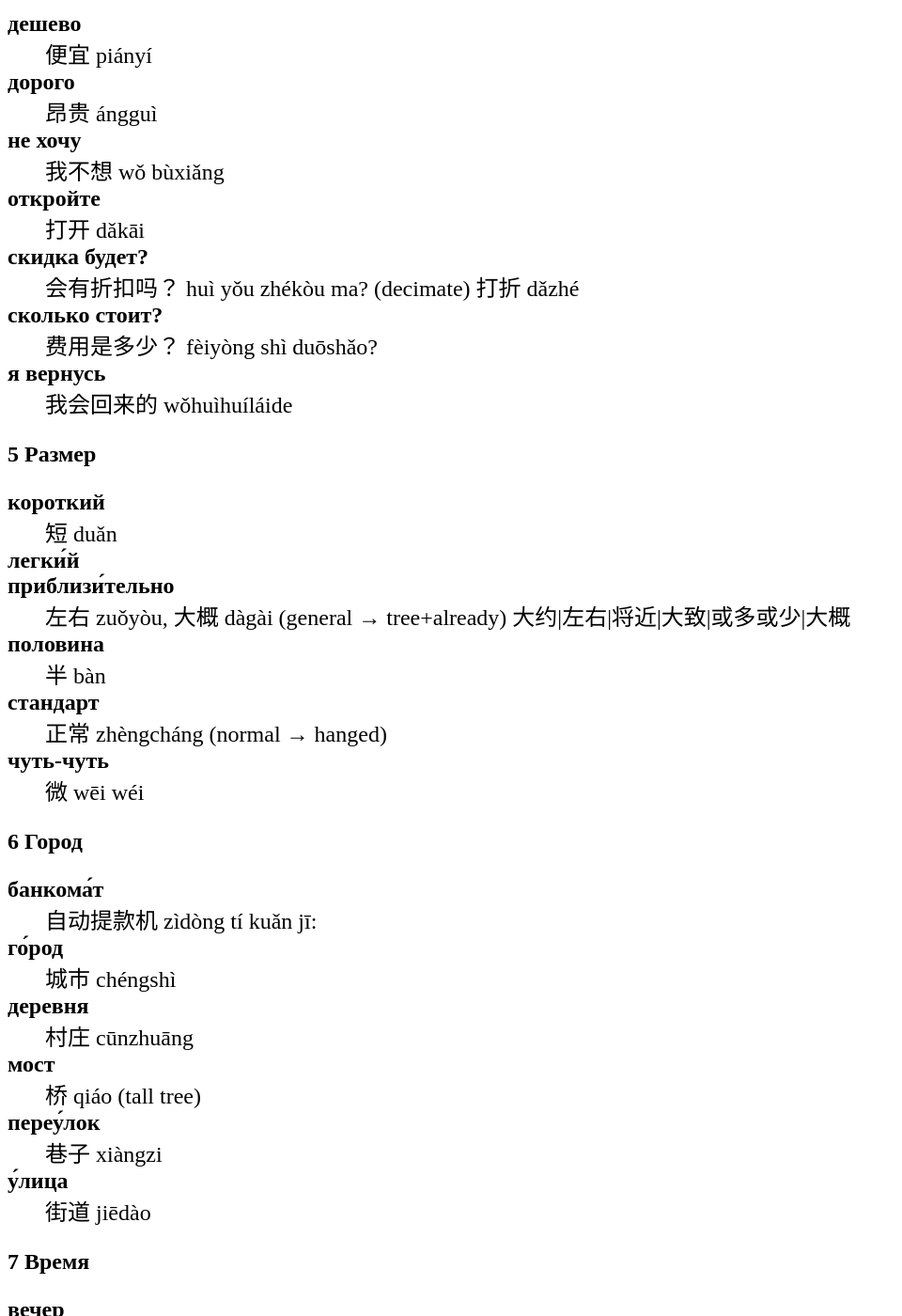
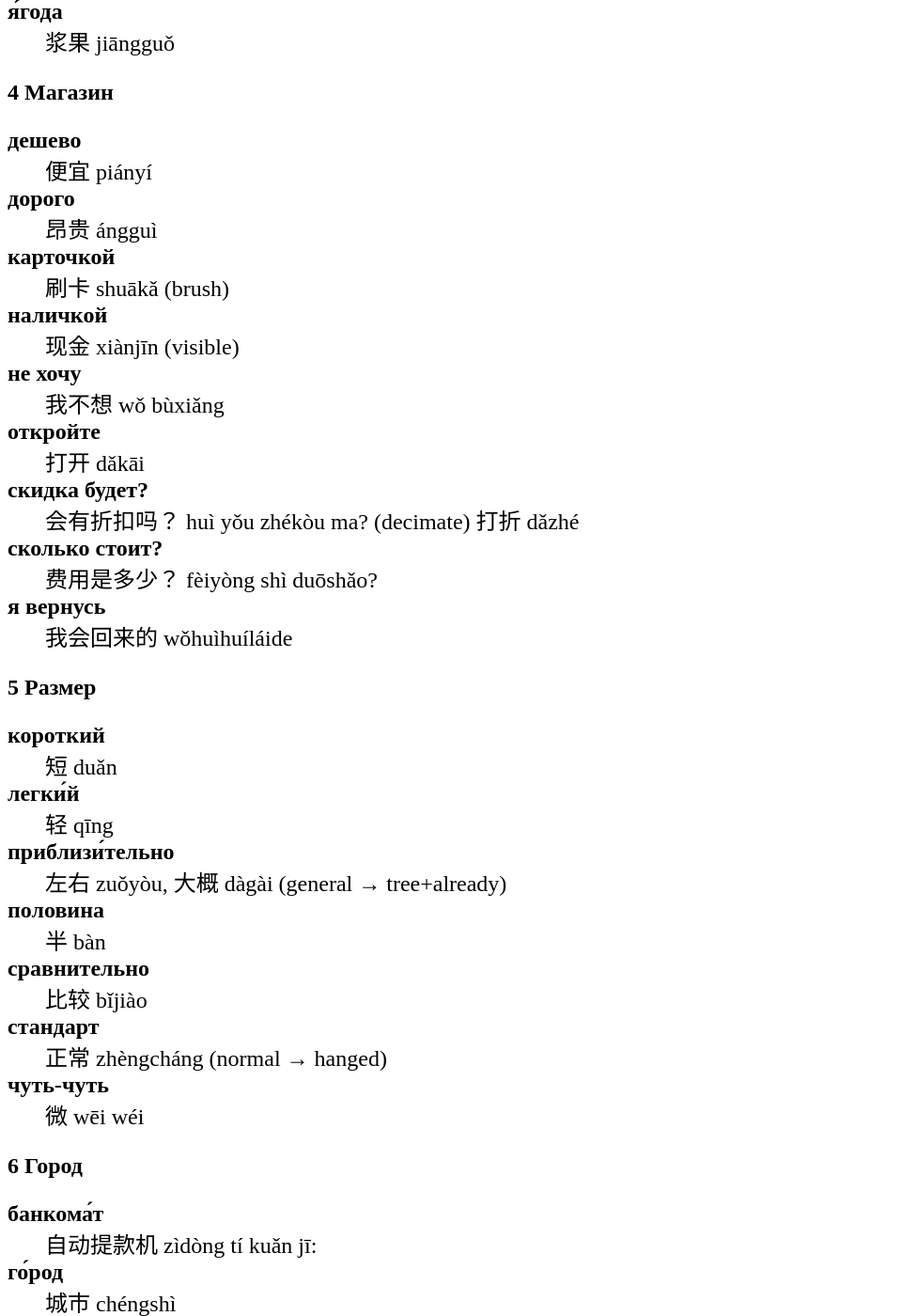
Before and after one commit to ssharoff/ssharoff.github.io, a Jekyll site: the page travel/chinese-phrasebook.html, which Jekyll copies as it is, in a window 1280 px wide and 1400 px high, scrolled down 8154 px. Shown: the whole window at 94% size, without its empty margins (0-960 px from the left). Built offline with Jekyll 4.4.1, drawn with Linux system fonts in a browser that asks for light colours; some of the changed text lies outside the part shown.

Commit message:
more sizes and interfaces

```diff
--- a/travel/chinese-phrasebook.html
+++ b/travel/chinese-phrasebook.html
@@ -3,7 +3,7 @@
 "http://www.w3.org/TR/xhtml1/DTD/xhtml1-strict.dtd">
 <html xmlns="http://www.w3.org/1999/xhtml" lang="en" xml:lang="en">
 <head>
-<!-- 2024-08-25 Sun 16:24 -->
+<!-- 2024-08-25 Sun 17:42 -->
 <meta http-equiv="Content-Type" content="text/html;charset=utf-8" />
 <meta name="viewport" content="width=device-width, initial-scale=1" />
 <title>Разговорник китайский</title>
@@ -219,8 +219,8 @@
 <body>
 <div id="content">
 <h1 class="title">Разговорник китайский</h1>
-<div id="outline-container-org70df122" class="outline-2">
-<h2 id="org70df122"><span class="section-number-2">1</span> Интерфейсы</h2>
+<div id="outline-container-orga6f3f3e" class="outline-2">
+<h2 id="orga6f3f3e"><span class="section-number-2">1</span> Интерфейсы</h2>
 <div class="outline-text-2" id="text-1">
 <dl class="org-dl">
 <dt>Account</dt><dd>账户 zhànghù, 用户名 yònghùmíng</dd>
@@ -229,13 +229,15 @@
 <dt>Login</dt><dd>登录 dēnglù</dd>
 <dt>Nearby</dt><dd>周边 zhōubiān (circle side)</dd>
 <dt>Password</dt><dd>密码 mìmǎ (secret/hidden code)</dd>
+<dt>QR code</dt><dd>二维码 èrwéimǎ (2-D)</dd>
+<dt>scan</dt><dd>扫描 sǎomiáo (<i>seedling</i>)</dd>
 <dt>Share</dt><dd>分享 fēnxiǎng (divide enjoy)</dd>
 <dt>To be used</dt><dd>待使用 dàishǐ (expect cause use)</dd>
 </dl>
 </div>
 </div>
-<div id="outline-container-org3235134" class="outline-2">
-<h2 id="org3235134"><span class="section-number-2">2</span> Коммуникация</h2>
+<div id="outline-container-orgf90f1f2" class="outline-2">
+<h2 id="orgf90f1f2"><span class="section-number-2">2</span> Коммуникация</h2>
 <div class="outline-text-2" id="text-2">
 <dl class="org-dl">
 <dt>до свида́ния</dt><dd>再见 zàijiàn</dd>
@@ -266,12 +268,12 @@
 </div>
 </div>
 
-<div id="outline-container-orgd39a628" class="outline-2">
-<h2 id="orgd39a628"><span class="section-number-2">3</span> Еда</h2>
+<div id="outline-container-orgceb7378" class="outline-2">
+<h2 id="orgceb7378"><span class="section-number-2">3</span> Еда</h2>
 <div class="outline-text-2" id="text-3">
 </div>
-<div id="outline-container-org1021687" class="outline-3">
-<h3 id="org1021687"><span class="section-number-3">3.1</span> Питьё</h3>
+<div id="outline-container-org002955e" class="outline-3">
+<h3 id="org002955e"><span class="section-number-3">3.1</span> Питьё</h3>
 <div class="outline-text-3" id="text-3-1">
 <dl class="org-dl">
 <dt>буты́лка</dt><dd>瓶子 píngzi: 并 side by side + 瓦 earthenware</dd>
@@ -292,8 +294,8 @@
 </div>
 </div>
 
-<div id="outline-container-org6c53d8e" class="outline-3">
-<h3 id="org6c53d8e"><span class="section-number-3">3.2</span> Ресторан</h3>
+<div id="outline-container-orgbba8f93" class="outline-3">
+<h3 id="orgbba8f93"><span class="section-number-3">3.2</span> Ресторан</h3>
 <div class="outline-text-3" id="text-3-2">
 <dl class="org-dl">
 <dt>Очень вкусно</dt><dd>非常好吃   fēicháng hào chī</dd>
@@ -356,8 +358,8 @@
 </div>
 </div>
 
-<div id="outline-container-orga4f6534" class="outline-3">
-<h3 id="orga4f6534"><span class="section-number-3">3.3</span> Фрукты и овощи</h3>
+<div id="outline-container-org56b37b3" class="outline-3">
+<h3 id="org56b37b3"><span class="section-number-3">3.3</span> Фрукты и овощи</h3>
 <div class="outline-text-3" id="text-3-3">
 <dl class="org-dl">
 <dt>арбу́з</dt><dd>西瓜   xīguā</dd>
@@ -386,12 +388,14 @@
 </div>
 </div>
 
-<div id="outline-container-org0f756f6" class="outline-2">
-<h2 id="org0f756f6"><span class="section-number-2">4</span> Магазин</h2>
+<div id="outline-container-org12a4606" class="outline-2">
+<h2 id="org12a4606"><span class="section-number-2">4</span> Магазин</h2>
 <div class="outline-text-2" id="text-4">
 <dl class="org-dl">
 <dt>дешево</dt><dd>便宜     piányí</dd>
 <dt>дорого</dt><dd>昂贵     ángguì</dd>
+<dt>карточкой</dt><dd>刷卡 shuākǎ (brush)</dd>
+<dt>наличкой</dt><dd>现金 xiànjīn (visible)</dd>
 <dt>не хочу</dt><dd>我不想   wǒ bùxiǎng</dd>
 <dt>откройте</dt><dd>打开     dǎkāi</dd>
 <dt>скидка будет?</dt><dd>会有折扣吗？ huì yǒu zhékòu ma? (decimate) 打折 dǎzhé</dd>
@@ -401,24 +405,23 @@
 </div>
 </div>
 
-<div id="outline-container-org473358b" class="outline-2">
-<h2 id="org473358b"><span class="section-number-2">5</span> Размер</h2>
+<div id="outline-container-org2ddd47c" class="outline-2">
+<h2 id="org2ddd47c"><span class="section-number-2">5</span> Размер</h2>
 <div class="outline-text-2" id="text-5">
 <dl class="org-dl">
 <dt>короткий</dt><dd>短  duǎn</dd>
-<dt>легки́й</dt><dd></dd>
-
-<dt>приблизи́тельно</dt><dd>左右 zuǒyòu, 大概 dàgài (general &rarr; tree+already)
-大约|左右|将近|大致|或多或少|大概</dd>
+<dt>легки́й</dt><dd>轻 qīng</dd>
+<dt>приблизи́тельно</dt><dd>左右 zuǒyòu, 大概 dàgài (general &rarr; tree+already)</dd>
 <dt>половина</dt><dd>半 bàn</dd>
+<dt>сравнительно</dt><dd>比较 bǐjiào</dd>
 <dt>стандарт</dt><dd>正常 zhèngcháng (normal &rarr; hanged)</dd>
 <dt>чуть-чуть</dt><dd>微 wēi wéi</dd>
 </dl>
 </div>
 </div>
 
-<div id="outline-container-orgcec65f3" class="outline-2">
-<h2 id="orgcec65f3"><span class="section-number-2">6</span> Город</h2>
+<div id="outline-container-org5cd4254" class="outline-2">
+<h2 id="org5cd4254"><span class="section-number-2">6</span> Город</h2>
 <div class="outline-text-2" id="text-6">
 <dl class="org-dl">
 <dt>банкома́т</dt><dd>自动提款机 zìdòng tí kuǎn jī:</dd>
@@ -430,8 +433,8 @@
 </dl>
 </div>
 </div>
-<div id="outline-container-orgde5ac3d" class="outline-2">
-<h2 id="orgde5ac3d"><span class="section-number-2">7</span> Время</h2>
+<div id="outline-container-orgbc1115e" class="outline-2">
+<h2 id="orgbc1115e"><span class="section-number-2">7</span> Время</h2>
 <div class="outline-text-2" id="text-7">
 <dl class="org-dl">
 <dt>вечер</dt><dd></dd>
@@ -484,8 +487,8 @@
 </dl>
 </div>
 </div>
-<div id="outline-container-orge6b682b" class="outline-2">
-<h2 id="orge6b682b"><span class="section-number-2">8</span> Транспорт</h2>
+<div id="outline-container-org86e3990" class="outline-2">
+<h2 id="org86e3990"><span class="section-number-2">8</span> Транспорт</h2>
 <div class="outline-text-2" id="text-8">
 <dl class="org-dl">
 <dt>близко</dt><dd></dd>
@@ -523,8 +526,8 @@
 </div>
 </div>
 
-<div id="outline-container-orgb09ca82" class="outline-2">
-<h2 id="orgb09ca82"><span class="section-number-2">9</span> Погода</h2>
+<div id="outline-container-org612fccc" class="outline-2">
+<h2 id="org612fccc"><span class="section-number-2">9</span> Погода</h2>
 <div class="outline-text-2" id="text-9">
 <dl class="org-dl">
 <dt>бу́ря</dt><dd></dd>
@@ -582,8 +585,8 @@
 </div>
 </div>
 
-<div id="outline-container-org7ce149a" class="outline-2">
-<h2 id="org7ce149a"><span class="section-number-2">10</span> Associations</h2>
+<div id="outline-container-org74d8635" class="outline-2">
+<h2 id="org74d8635"><span class="section-number-2">10</span> Associations</h2>
 <div class="outline-text-2" id="text-10">
 <dl class="org-dl">
 <dt>⺌</dt><dd>little</dd>
@@ -641,7 +644,7 @@
 </div>
 </div>
 <div id="postamble" class="status">
-<p class="date">Created: 2024-08-25 Sun 16:24</p>
+<p class="date">Created: 2024-08-25 Sun 17:42</p>
 <p class="validation"><a href="https://validator.w3.org/check?uri=referer">Validate</a></p>
 </div>
 </body>
```
Also changed, not shown: other parts of travel/chinese-phrasebook.html (+1 -1 lines), travel/chinese-phrasebook.org (+7 -3 lines).
